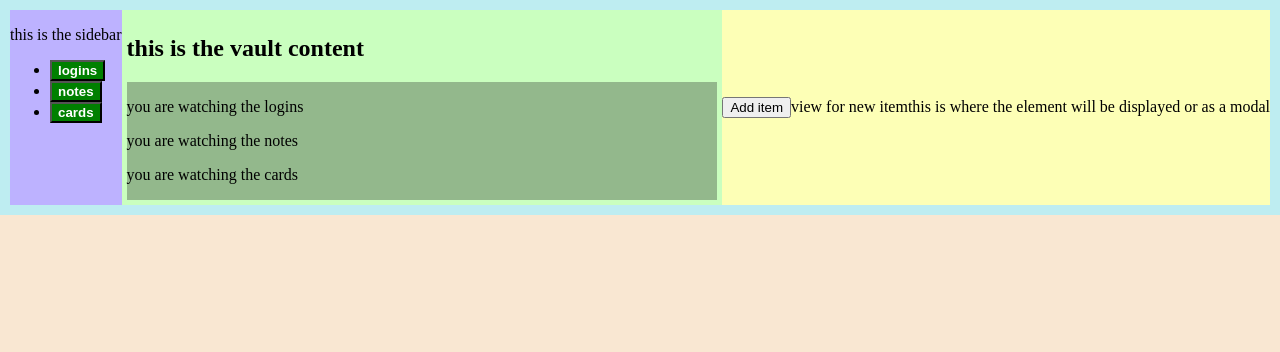
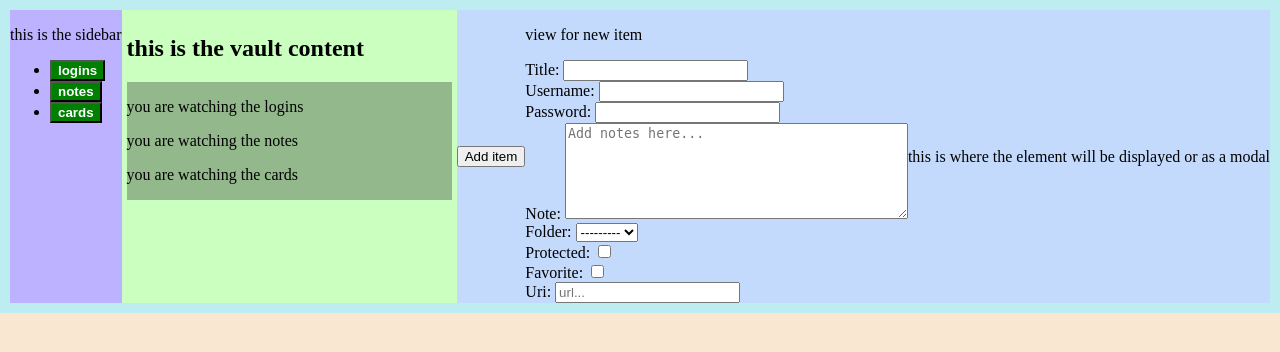
Before and after one commit to Benedict-arowo/capstone, a Django app: template keymdall/vault/templates/vault/index.html in a window 1280 px wide. Shown: the part 63-415 px from the top of the page. Run offline with Django 4.2, Linux system fonts and the light colour scheme; the template is opened without the code that fills it: values that come from a table or form of the project are taken from there, others are empty.

Commit message:
edited models and added first form

```diff
--- /dev/null
+++ b/keymdall/vault/forms.py
@@ -0,0 +1,29 @@
+from .models import Entry, Note, Card, History, Uri, User
+from django.forms import ModelForm, Textarea, PasswordInput, URLInput
+
+
+class EntryForm(ModelForm):
+    class Meta:
+        model= Entry
+        fields = ('title', 'username', 'password', 'note', 'folder', 'protected', 'favorite',)
+        widgets = {
+            'password': PasswordInput,
+            'note': Textarea(attrs={'rows':6, 'placeholder':"Add notes here..."}),
+
+        }
+
+class NoteForm(ModelForm):
+    class Meta:
+        model = Note
+        fields = ('title', 'text', 'folder', 'protected', 'favorite',)
+        widgets = {
+            'text' : Textarea(attrs={'rows':6, 'placeholder': 'Add your note here...'})
+        }
+
+class UriForm(ModelForm):
+    class Meta:
+        model = Uri
+        fields = ('uri',)
+        widgets = {
+            'uri': URLInput(attrs={'placeholder': "url..."})
+        }
--- a/keymdall/vault/models.py
+++ b/keymdall/vault/models.py
@@ -18,27 +18,34 @@ class Entry(models.Model):
     id = models.BigAutoField(primary_key=True)
     title = models.CharField(max_length=80, blank=False, null=False)
     username = models.CharField(max_length=80, null=True, blank=True)
-    password= models.CharField(null=True, blank=True)
-    uri = models.URLField(null=True, blank=True)
-    notes= models.TextField(max_length=500, null=True, blank=True)
-    folder= models.ForeignKey("Folder", on_delete=models.SET_DEFAULT, default="no_folder", related_name="categorized") #LATER change name
+    password= models.CharField(max_length=80, null=True, blank=True)
+    note= models.TextField(max_length=500, null=True, blank=True)
+    folder= models.ForeignKey("Folder", on_delete=models.SET_NULL, null=True, related_name="entry_folder") #LATER change name
     protected= models.BooleanField(default=False)
     favorite= models.BooleanField(default=False)
+    owner=models.ForeignKey(User, on_delete=models.CASCADE, null=False, related_name="entries")
 
     pass
+
+class Uri(models.Model):
+    id = models.BigAutoField(primary_key=True)
+    uri = models.URLField(null=True, blank=True)
+    entry= models.ForeignKey(Entry, on_delete=models.CASCADE, related_name="uri")
+
+
 
 class History(models.Model):
     id=models.BigAutoField(primary_key=True)
     old_passw= models.CharField(max_length=80)
-    item= models.ForeignKey(Entry, on_delete=models.CASCADE, related_name="previous_password")
+    entry= models.ForeignKey(Entry, on_delete=models.CASCADE, related_name="previous_password")
 
     pass
 
 class OtherField(models.Model):
-    id= models.BigAutoField
-    title = models.CharField(max_length=50, null=True, blank=True)
-    value= models.CharField(null=True, blank=True)
-    item= models.ForeignKey(Entry, on_delete=models.CASCADE, related_name="added_field")
+    id= models.BigAutoField(primary_key=True)
+    title = models.CharField(max_length=80, null=True, blank=True)
+    value= models.CharField(max_length=80, null=True, blank=True)
+    entry= models.ForeignKey(Entry, on_delete=models.CASCADE, related_name="added_field")
 
     pass
 
@@ -48,22 +55,26 @@ class Note(models.Model):
     text = models.TextField(max_length=500, blank=True, null=True)
     protected = models.BooleanField(default=False)
     favorite = models.BooleanField(default=False)
-    folder= models.ForeignKey("Folder", on_delete=models.SET_DEFAULT, default="no_folder", related_name="categorized") #LATER change name
+    folder= models.ForeignKey("Folder", on_delete=models.SET_NULL, null=True, related_name="notes_folder") #LATER change name
+    owner=models.ForeignKey(User, on_delete=models.CASCADE, null=False, related_name="notes")
+
+    pass
+
+
+class Card(models.Model):
+    id = models.BigAutoField(primary_key=True)
+    title = models.CharField(max_length=80, blank=False, null=False)
+    value = models.CharField(max_length=80, null=True, blank=True)
+    # barcode= ???
+    notes= models.TextField(max_length=500, null=True, blank=True)
+    favorite = models.BooleanField(default=False)
+    folder= models.ForeignKey("Folder", on_delete=models.SET_NULL, null=True, related_name="cards_folder") #LATER change name
+    owner=models.ForeignKey(User, on_delete=models.CASCADE, null=False, related_name="cards")
 
     pass
 
 class Folder(models.Model):
+    id=models.BigAutoField(primary_key=True)
     name=models.CharField(max_length=32, blank=False, null=False)
     color= ColorField(default='#0081FF')
     pass
-
-class Card(models.Model):
-    id = models.BigAutoField(primary_key=True)
-    title = models.CharField(max_length=80, blank=False, null=False)
-    value = models.CharField(null=True, blank=True)
-    # barcode= ???
-    notes= models.TextField(max_length=500, null=True, blank=True)
-    favorite = models.BooleanField(default=False)
-    folder= models.ForeignKey("Folder", on_delete=models.SET_DEFAULT, default="no_folder", related_name="categorized") #LATER change name
-
-    pass
--- a/keymdall/vault/static/vault/style.css
+++ b/keymdall/vault/static/vault/style.css
@@ -66,7 +66,7 @@ nav>ul>a>li{
 }
 
 #element-preview{
-    background-color: #fdffb6;
+    background-color: #c4dafc;
     display: flex;
     justify-items: center;
     align-items: center;
--- a/keymdall/vault/templates/vault/index.html
+++ b/keymdall/vault/templates/vault/index.html
@@ -38,6 +38,8 @@
         <button id="add-item">Add item</button>
     <div id="new-item">
         <p>view for new item</p>
+        {{entry_form.as_div}}
+        {{uri_field}}
     </div>
     <div id="item-content">
 
```
Also changed, not shown: keymdall/TODO.md (+4 -0 lines), keymdall/vault/views.py (+10 -5 lines), keymdall/db.sqlite3, keymdall/vault/migrations/0001_initial.py.
